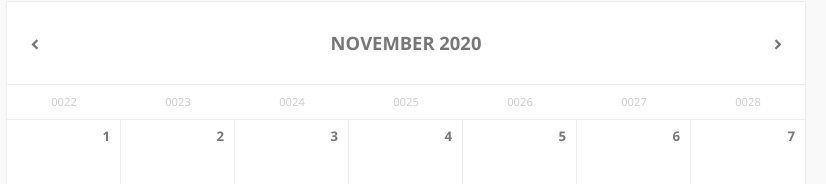
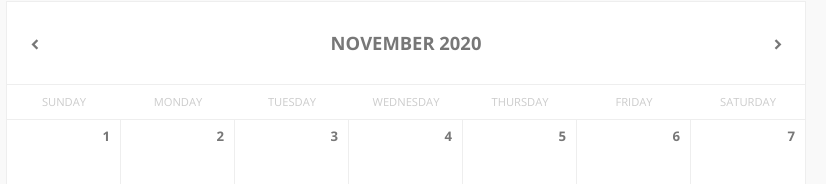
Before and after one commit to shibrahmachari/Calendar-widget, a React (Create React App) app: page / in a window 1280 px wide. Shown: the part 168-352 px from the top of the page, without its empty margins (234-1060 px from the left). Built offline with nearby package versions, Linux system fonts and the light colour scheme.

Commit message:
Changed the format

```diff
--- a/src/components/Calendar.js
+++ b/src/components/Calendar.js
@@ -29,7 +29,7 @@ class Calendar extends React.Component {
   }
 
   renderDays() {
-    const dateFormat = "dddd";
+    const dateFormat = "EEEE";
     const days = [];
 
     let startDate = startOfWeek(this.state.currentMonth);
```
